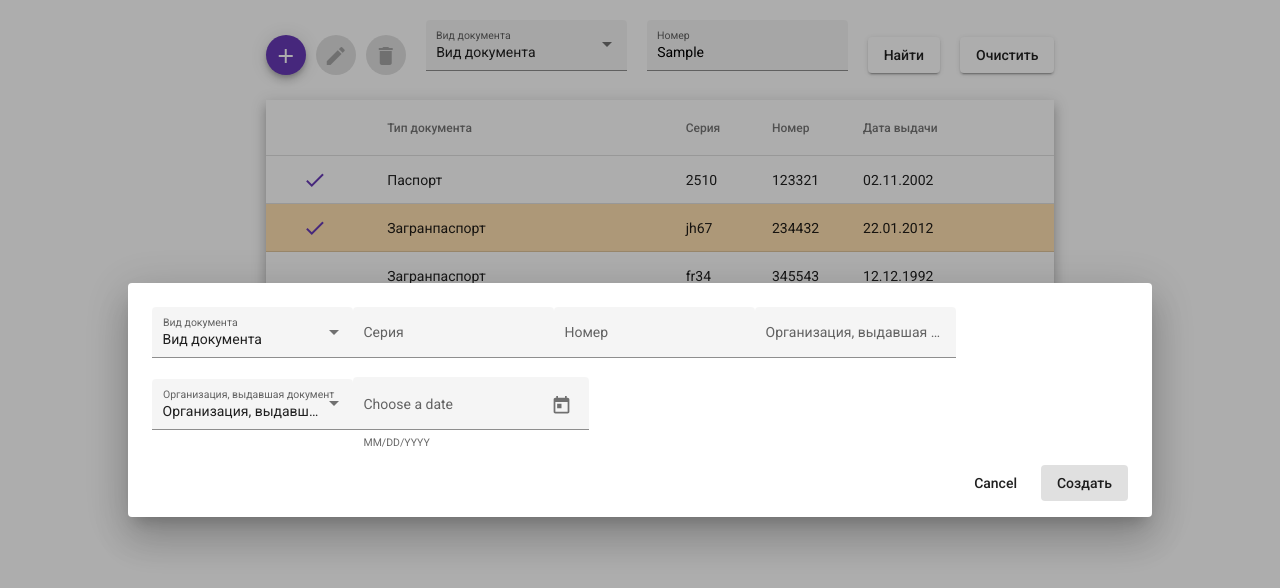
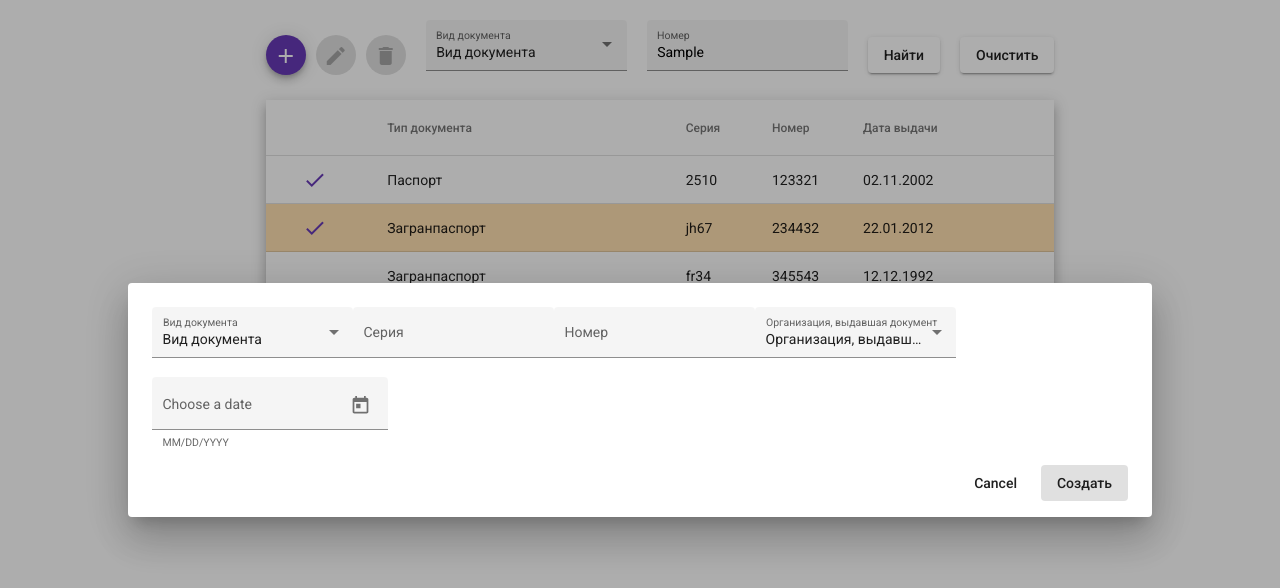
Before and after one commit to Masterofonion/documents-app, an Angular app: page / in a window 1280 px wide. Both pictures are taken after typing "Sample" into the empty fields and a click on the button "add". Shown: the top 588 px of the page. Built offline with nearby package versions, Linux system fonts and the light colour scheme; data requests are answered from the project's data file.

Commit message:
fix: table and data handling

```diff
--- a/src/app/components/documents-table/documents-table.component.html
+++ b/src/app/components/documents-table/documents-table.component.html
@@ -1,7 +1,5 @@
-<!-- <div *ngFor="let x of serviceData | async | keyvalue">
-  <div>{{ x.key }}</div>
-</div> -->
-<div class="toolbar" *ngIf="serviceData">
+<section>
+  <div *ngIf="serviceData" class="toolbar">
     <div class="buttons">
       <button (click)="openDialog()" mat-mini-fab color="primary">
         <mat-icon>add</mat-icon>
@@ -108,13 +106,6 @@
         {{ element.dateOfIssue | date: "dd.MM.YYYY" }}
       </td>
     </ng-container>
-
-  <!-- Symbol Column -->
-  <!-- <ng-container matColumnDef="symbol">
-    <th mat-header-cell *matHeaderCellDef>Symbol</th>
-    <td mat-cell *matCellDef="let element">{{ element.symbol }}</td>
-  </ng-container> -->
-
     <tr mat-header-row *matHeaderRowDef="displayedColumns"></tr>
     <tr
       (click)="chooseDocument(row.id)"
@@ -125,3 +116,4 @@
       *matRowDef="let row; columns: displayedColumns"
     ></tr>
   </table>
+</section>
--- a/src/app/components/documents-table/documents-table.component.ts
+++ b/src/app/components/documents-table/documents-table.component.ts
@@ -1,8 +1,8 @@
 import { HttpClient } from '@angular/common/http';
-import { Component, OnInit, ViewChild } from '@angular/core';
-import { mergeMap, Observable, tap } from 'rxjs';
+import { Component, ElementRef, OnInit, ViewChild } from '@angular/core';
+import { map, mergeMap, Observable, tap } from 'rxjs';
 import { DataService } from 'src/app/data.service';
-import { DocumentItem, ServiceData } from 'src/app/model/model';
+import { DocumentItem, Filters, ServiceData } from 'src/app/model/model';
 import { MatDialog, MatDialogRef } from '@angular/material/dialog';
 import { EditDocumentDialogComponent } from '../edit-document-dialog/edit-document-dialog.component';
 import { MatSort, Sort } from '@angular/material/sort';
@@ -16,10 +16,8 @@ import { MatTableDataSource } from '@angular/material/table';
 })
 export class DocumentsTableComponent implements OnInit {
   @ViewChild(MatSort) sort: MatSort;
-
-  // serviceData$: Observable<ServiceData> = this.data.getServiceData();
   serviceData: ServiceData;
-  tableData: DocumentItem[];
+  serviceData$: Observable<ServiceData> = this.data.getServiceData();
   activeId = '';
   displayedColumns: string[] = [
     'isMain',
@@ -29,7 +27,7 @@ export class DocumentsTableComponent implements OnInit {
     'dateOfIssue',
   ];
   dataSource: any;
-  filters = { documentType: '', number: '' };
+  filters = new Filters();
   constructor(
     private data: DataService,
     private dialog: MatDialog,
@@ -37,22 +35,21 @@ export class DocumentsTableComponent implements OnInit {
   ) {}
 
   ngOnInit(): void {
+    this.data.initTableData();
     this.data
       .getServiceData()
       .pipe(
         tap((data) => {
           this.serviceData = data;
         }),
-        mergeMap(() => {
-          return this.data.getTableData();
-        })
+        mergeMap(() => this.data.getTableData())
       )
       .subscribe((data) => {
-        this.tableData = data;
-        this.dataSource = new MatTableDataSource(this.tableData);
+        this.dataSource = new MatTableDataSource(data);
         this.dataSource.sort = this.sort;
       });
   }
+
   chooseDocument(id: string) {
     if (id !== this.activeId) {
       this.activeId = id;
@@ -74,23 +71,10 @@ export class DocumentsTableComponent implements OnInit {
     }
   }
   filterData() {
-    let filteredData = this.tableData.filter((item) => {
-      return (
-        (!this.filters['documentType'] ||
-          item['documentType'] === this.filters['documentType']) &&
-        (!this.filters['number'] ||
-          item['number'].startsWith(this.filters['number']))
-      );
-    });
-    this.dataSource = new MatTableDataSource(filteredData);
-    this.dataSource.sort = this.sort;
+    this.data.filterData(this.filters);
   }
-  setFilter(type: 'documentType' | 'number', value: any) {
-    console.log(value);
-    this.filters[type] = value;
-  }
+
   resetFilteredData() {
-    this.dataSource = new MatTableDataSource(this.tableData);
-    this.dataSource.sort = this.sort;
+    this.data.resetFilteredData();
   }
 }
--- a/src/app/components/edit-document-dialog/edit-document-dialog.component.html
+++ b/src/app/components/edit-document-dialog/edit-document-dialog.component.html
@@ -28,18 +28,10 @@
       value=""
     />
   </mat-form-field>
+
   <mat-form-field appearance="fill">
     <mat-label>Организация, выдавшая документ</mat-label>
-    <input
-      [(ngModel)]="documentInfo.organization"
-      matInput
-      placeholder="Организация, выдавшая документ"
-      value=""
-    />
-  </mat-form-field>
-  <mat-form-field appearance="fill">
-    <mat-label>Организация, выдавшая документ</mat-label>
-    <mat-select [(ngModel)]="documentInfo.documentType">
+    <mat-select [(ngModel)]="documentInfo.organization">
       <mat-option value="">Организация, выдавшая документ</mat-option>
       <mat-option
         [value]="documentName.key"
--- a/src/app/data.service.ts
+++ b/src/app/data.service.ts
@@ -1,31 +1,48 @@
 import { HttpClient } from '@angular/common/http';
 import { Injectable } from '@angular/core';
 import { BehaviorSubject, forkJoin, Observable, tap } from 'rxjs';
-import { DocumentItem, ServiceData } from 'src/app/model/model';
+import { DocumentItem, Filters, ServiceData } from 'src/app/model/model';
 
 @Injectable({
   providedIn: 'root',
 })
 export class DataService {
-  private tableData$: BehaviorSubject<any> = new BehaviorSubject(null);
-  private serviceData: any;
+  private tableData$: BehaviorSubject<DocumentItem[]> = new BehaviorSubject<
+    DocumentItem[]
+  >([]);
+  private fullTableData: DocumentItem[] = [];
   private baseUrl = ' http://localhost:3000';
-  private serviceEndPoints: string[] = ['document-names', 'organizations'];
   constructor(private http: HttpClient) {}
   getServiceData(): Observable<ServiceData> {
     return forkJoin({
       organizations: this.getData('organizations'),
       documentNames: this.getData('document-names'),
-    }).pipe(
-      tap((data) => {
-        this.serviceData = data;
-      })
-    );
+    });
+  }
+  initTableData() {
+    this.getData('documents').subscribe((data) => {
+      this.fullTableData = data;
+      this.tableData$.next(this.fullTableData);
+    });
   }
   getTableData(): Observable<DocumentItem[]> {
-    return this.getData('documents');
+    return this.tableData$.asObservable();
   }
   getData(endPoint: string): Observable<any> {
     return this.http.get(`${this.baseUrl}/${endPoint}`);
   }
+  filterData(filters: Filters) {
+    console.log('filters');
+    let filteredData = this.fullTableData.filter((item) => {
+      return (
+        (!filters['documentType'] ||
+          item['documentType'] === filters['documentType']) &&
+        (!filters['number'] || item['number'].startsWith(filters['number']))
+      );
+    });
+    this.tableData$.next(filteredData);
+  }
+  resetFilteredData() {
+    this.tableData$.next(this.fullTableData);
+  }
 }
--- a/src/app/model/model.ts
+++ b/src/app/model/model.ts
@@ -22,3 +22,7 @@ export interface ServiceData {
   organizations: string[];
   documentNames: { [key: string]: string };
 }
+export class Filters {
+  documentType = '';
+  number = '';
+}
```
Lines whose indentation alone changed are shown as unchanged.
